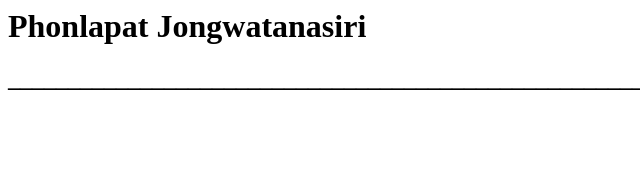
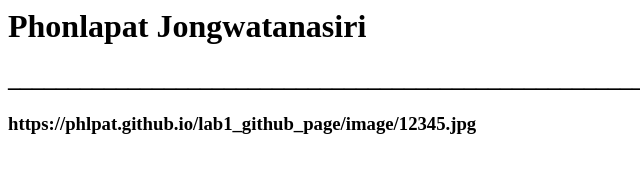
Before and after one commit to phlpat/lab1_github_page, a plain HTML site: page index.html in a window 1280 px wide. Shown: the top 172 px of the page, without its empty margins (0-640 px from the left). Drawn offline with Linux system fonts and the light colour scheme.

Commit message:
Update index.html

```diff
--- a/index.html
+++ b/index.html
@@ -3,5 +3,5 @@
 
   <h1>Phonlapat Jongwatanasiri</h1>
   <h2>_________________________________________________________________________________________________________________________________________________</h2>
-
+  <h3> https://phlpat.github.io/lab1_github_page/image/12345.jpg </h3>
 </html>
```
